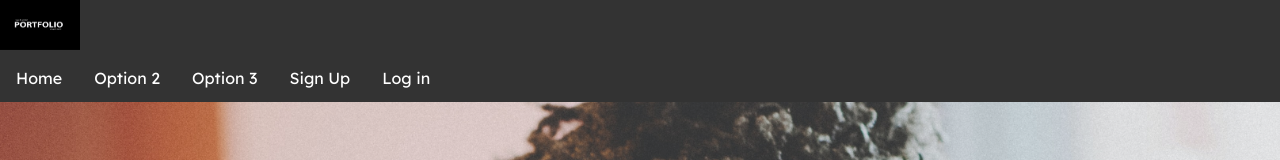
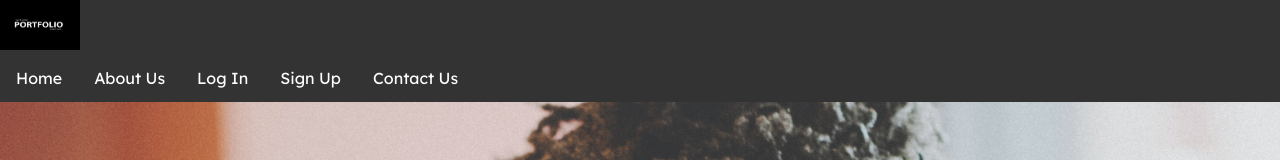
Before and after one commit to coderkabh/Show_My_Folio, a React (Create React App) app: page / in a window 1280 px wide. Shown: the top 160 px of the page. Built offline with nearby package versions, Linux system fonts and the light colour scheme.

Commit message:
Fixed nav options

```diff
--- a/src/Components/Home.jsx
+++ b/src/Components/Home.jsx
@@ -10,14 +10,14 @@ function Home(){
         logo = {pic}
         option1="Home"
         link1 = "/"
-        option2="Option 2"
-        link2 = "/"
-        option3="Option 3"
-        link3 = "/"
+        option2="About Us"
+        link2 = "/about-us"
+        option3="Log In"
+        link3 = "/sign-in"
         option4="Sign Up"
-        link4 = "/"
-        option5="Log in"
-        link5 = "/sign-in" />
+        link4 = "/sign-up"
+        option5="Contact Us"
+        link5 = "/contact-us" />
         <SectionIndex/>
         </>
 
```
